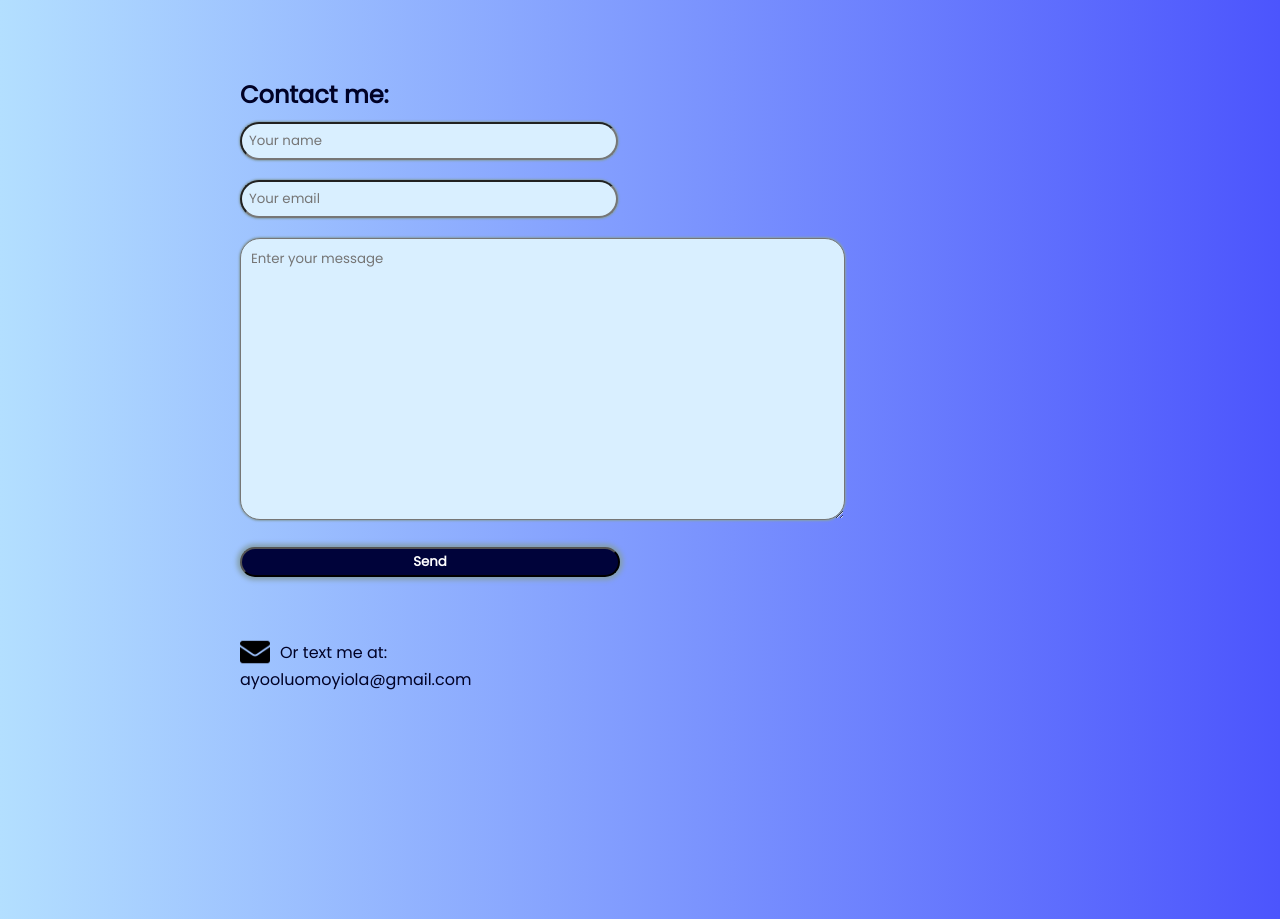
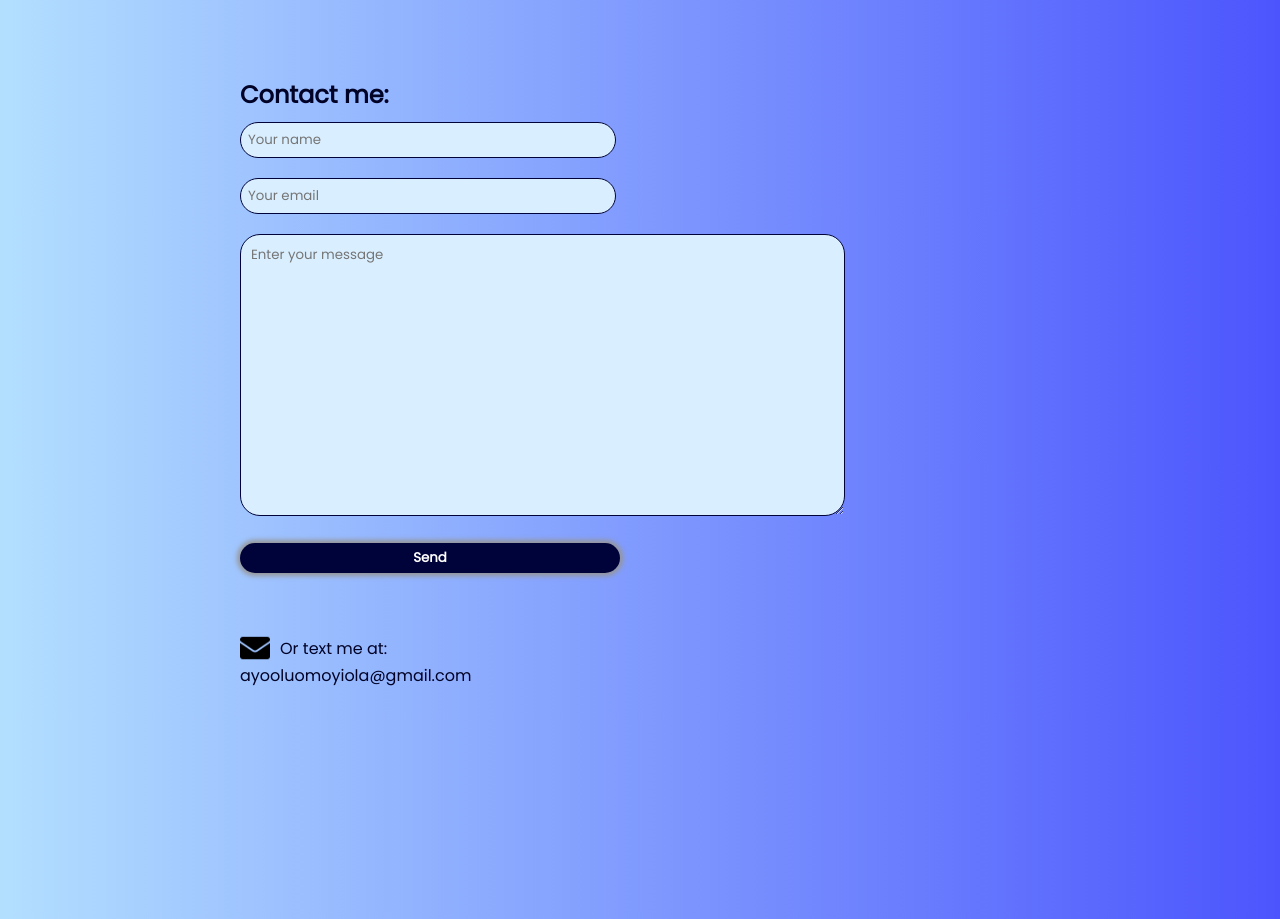
Before and after one commit to EdwardAyo/aPortfolio, a React (Create React App) app: page / in a window 1280 px wide. Shown: the part 3600-4519 px from the top of the page. Built offline with nearby package versions, Linux system fonts and the light colour scheme.

Commit message:
eighth commit

```diff
--- a/src/components/contact/contact.css
+++ b/src/components/contact/contact.css
@@ -38,17 +38,17 @@
 
 .contact__email input,
 .contact__name input {
-    box-shadow: 0px 0px 2px 1px rgb(132, 159, 173);
     background-color: #d9efff;
     border-radius: 20px;
     padding: 7px;
     width: 360px;
+    border: 1px solid #00033a;
 }
 
 .contact__message textarea {
-    box-shadow: 0px 0px 2px 1px rgb(132, 159, 173);
     background-color: #d9efff;
     border-radius: 20px;
+    border: 1px solid #00033a;
     padding: 10px;
 }
 
@@ -76,7 +76,8 @@
     font-weight: bold;
     align-items: center;
     justify-content: center;
-    box-shadow: 0px 0px 5px 3px rgb(132, 159, 173);
+    border: none;
+    box-shadow: 0px 0px 5px 3px rgb(150, 150, 150);
     background-color: #00033a;
     border-radius: 20px;
 }
```
